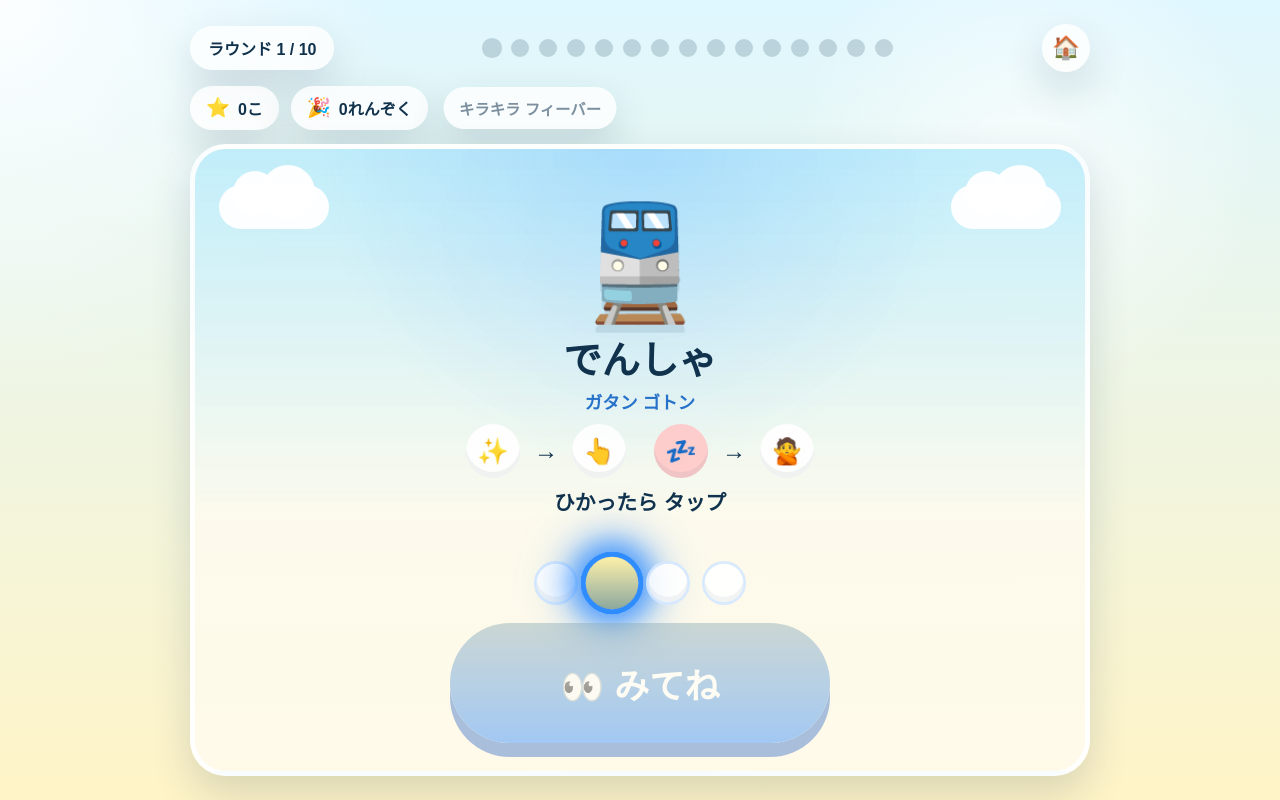
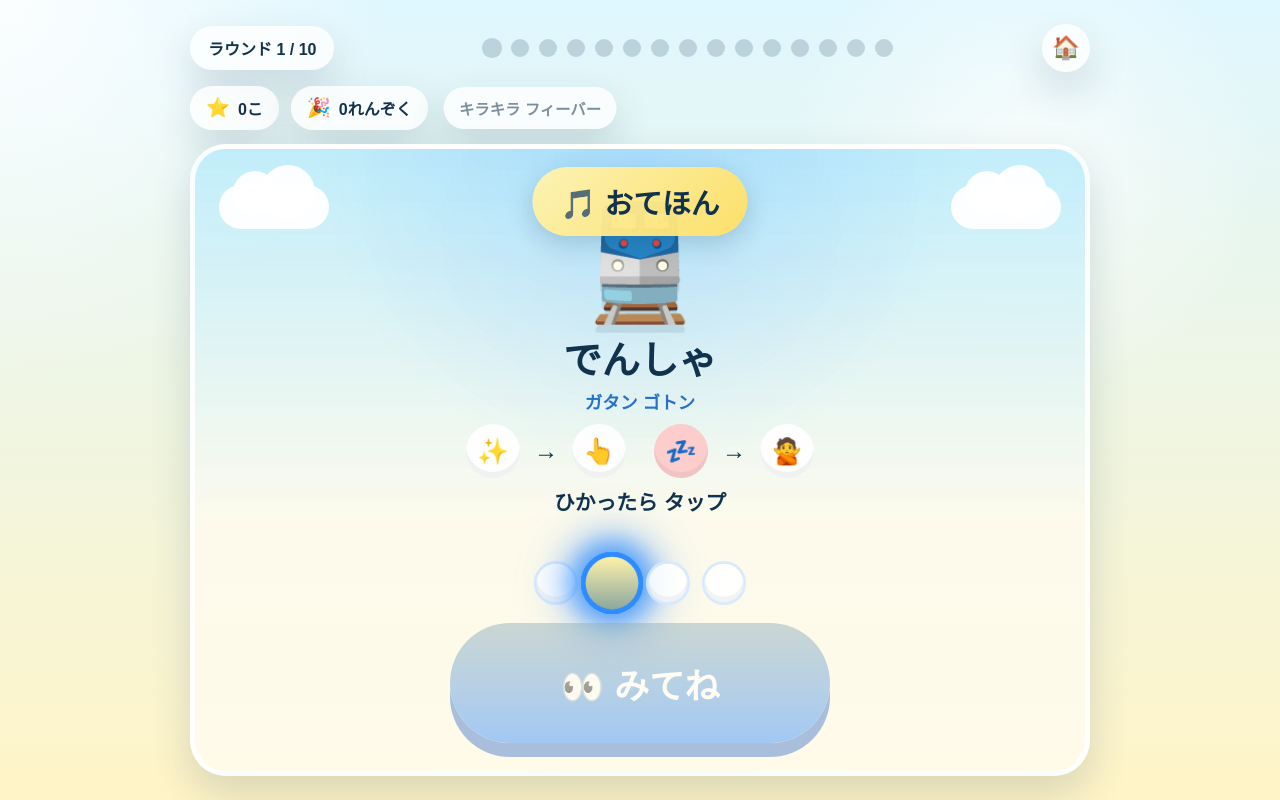
Before and after one commit to shitada/vehicle-rhythm-parade, a plain HTML site: page index.html in a window 1280 px wide. Both pictures are taken after a click on the button "あそぶ". Drawn offline with Linux system fonts and the light colour scheme; a web font is replaced by a local one.

Commit message:
おてほん/スタート表示を大きく改善+音声修正

```diff
--- a/index.html
+++ b/index.html
@@ -98,6 +98,12 @@
 
           <div class="encourage-bubble" id="encourageBubble">いいね</div>
           <div class="round-banner" id="roundBanner">つぎは でんしゃ</div>
+          <div class="preview-overlay" id="previewOverlay" hidden>
+            <div class="preview-label" id="previewLabel">🎵 おてほん</div>
+          </div>
+          <div class="start-overlay" id="startOverlay" hidden>
+            <div class="start-label">さあ はじめよう！</div>
+          </div>
           <div class="reward-burst" id="rewardBurst" aria-hidden="true"></div>
           <div class="rest-stop" id="restStop" hidden>
             <div class="rest-stop-card">
--- a/main.js
+++ b/main.js
@@ -469,6 +469,9 @@ const surprisePop = document.querySelector("#surprisePop");
 const surpriseIcons = document.querySelector("#surpriseIcons");
 const surpriseTitle = document.querySelector("#surpriseTitle");
 const surpriseCopy = document.querySelector("#surpriseCopy");
+const previewOverlay = document.querySelector("#previewOverlay");
+const previewLabel = document.querySelector("#previewLabel");
+const startOverlay = document.querySelector("#startOverlay");
 
 let audioContext;
 let bgmIntervalId;
@@ -848,7 +851,10 @@ function runPreview(round, callback) {
     ? buildMixedBeatSequence(previewRound).totalDuration
     : buildBeatSequence(previewRound).totalDuration;
 
-  showRoundBanner("🎵 おてほん");
+  previewLabel.textContent = "🎵 おてほん";
+  previewOverlay.removeAttribute("hidden");
+
+  ensureAudio();
 
   for (const entry of previewOrbSequence) {
     const timer = setTimeout(() => {
@@ -873,6 +879,7 @@ function runPreview(round, callback) {
     pulseOrbs.forEach((orb) => {
       orb.classList.remove("pulse-active", "pulse-rest-active");
     });
+    previewOverlay.setAttribute("hidden", "");
     state.previewMode = false;
     tapButton.classList.remove("preview-mode");
     tapButton.querySelector("span").textContent = "👆 タップ";
@@ -884,6 +891,8 @@ function runPreview(round, callback) {
 function prepareRound() {
   clearTimers();
   hideRestStop();
+  previewOverlay.setAttribute("hidden", "");
+  startOverlay.setAttribute("hidden", "");
   state.activePulse = -1;
   state.hits = 0;
   state.acceptingTap = false;
@@ -925,8 +934,10 @@ function prepareRound() {
       state.timers.push(startTimer);
     } else {
       runPreview(round, () => {
-        showRoundBanner("さあ はじめよう！");
+        startOverlay.removeAttribute("hidden");
         const startTimer = setTimeout(() => {
+          startOverlay.setAttribute("hidden", "");
+          ensureAudio();
           createPulseOrbs(round);
           runPulseSequence(round);
         }, 1200);
@@ -938,6 +949,7 @@ function prepareRound() {
 }
 
 function runPulseSequence(round) {
+  ensureAudio();
   const pulseOrbs = Array.from(document.querySelectorAll(".pulse-orb"));
   const { orbSequence, totalDuration } = getBeatSequenceForRound(round);
 
@@ -1141,6 +1153,8 @@ function startGame() {
   stopBgm();
   hideRestStop();
   hideSurprise();
+  previewOverlay.setAttribute("hidden", "");
+  startOverlay.setAttribute("hidden", "");
   rounds = buildRounds();
   state = createInitialState();
   renderProgress();
@@ -1163,6 +1177,8 @@ function goHome(event) {
   stopBgm();
   hideRestStop();
   hideSurprise();
+  previewOverlay.setAttribute("hidden", "");
+  startOverlay.setAttribute("hidden", "");
   state = createInitialState();
   showScreen("title");
 }
--- a/styles.css
+++ b/styles.css
@@ -602,6 +602,54 @@ h2 {
   opacity: 0;
 }
 
+.preview-overlay,
+.start-overlay {
+  position: absolute;
+  top: 18px;
+  left: 50%;
+  transform: translateX(-50%);
+  z-index: 4;
+  pointer-events: none;
+}
+
+.preview-label,
+.start-label {
+  padding: 14px 28px;
+  border-radius: 999px;
+  font-size: clamp(1.3rem, 3.5vw, 1.8rem);
+  font-weight: 900;
+  text-align: center;
+  white-space: nowrap;
+  box-shadow: 0 8px 24px rgba(17, 50, 77, 0.18);
+  animation: label-bounce 600ms ease;
+}
+
+.preview-label {
+  background: linear-gradient(135deg, rgba(255, 243, 176, 0.96), rgba(255, 223, 100, 0.96));
+  color: var(--ink);
+}
+
+.start-label {
+  background: linear-gradient(135deg, rgba(100, 255, 180, 0.96), rgba(45, 200, 130, 0.96));
+  color: var(--ink);
+  font-size: clamp(1.5rem, 4vw, 2.2rem);
+}
+
+@keyframes label-bounce {
+  0% {
+    opacity: 0;
+    transform: scale(0.7) translateY(-10px);
+  }
+  50% {
+    opacity: 1;
+    transform: scale(1.08) translateY(0);
+  }
+  100% {
+    opacity: 1;
+    transform: scale(1) translateY(0);
+  }
+}
+
 .reward-burst {
   position: absolute;
   inset: auto 0 120px;
```
